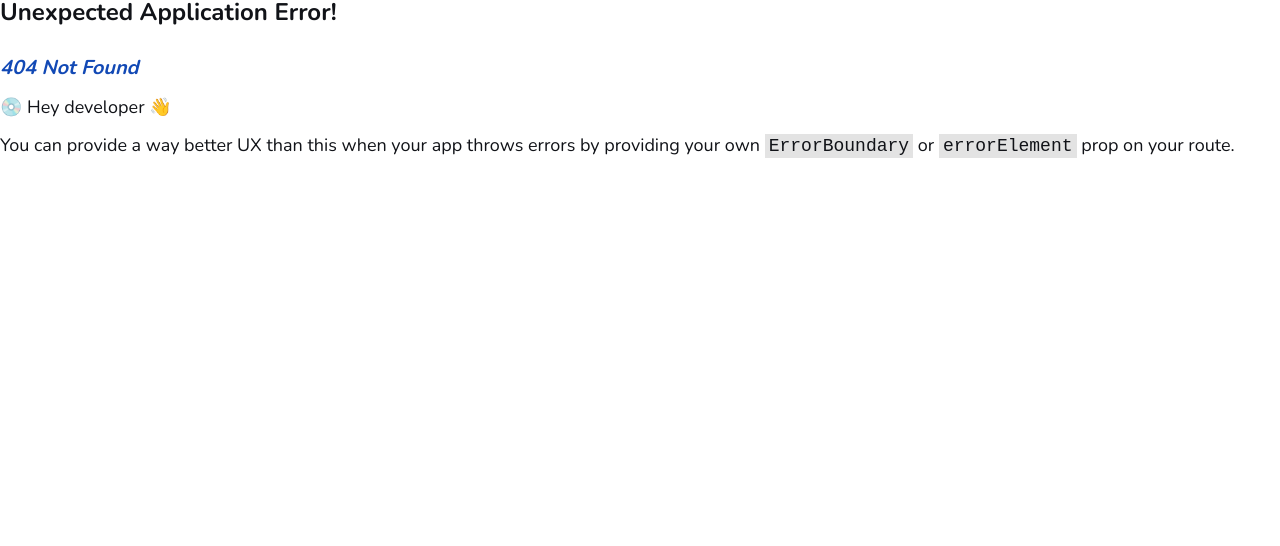
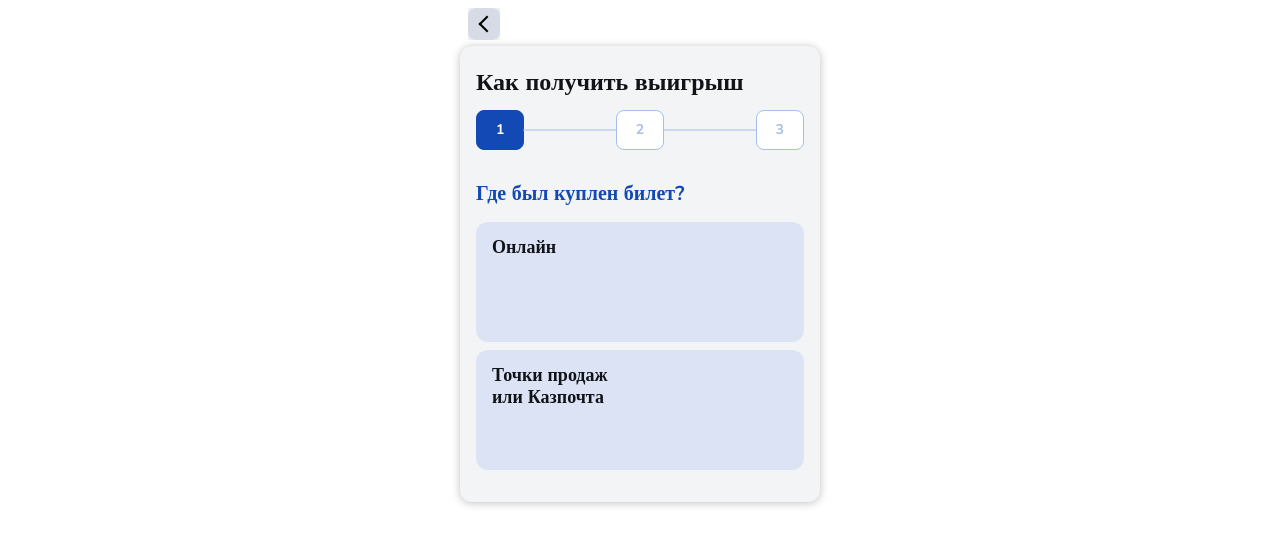
Before and after one commit to admin-asb/userguide, a React (Create React App) app: page /get-win in a window 1280 px wide. Before the commit this address had no page. Shown: the top 546 px of the page. Built offline with nearby package versions, Linux system fonts and the light colour scheme.

Commit message:
Winnings added

```diff
--- a/src/App.js
+++ b/src/App.js
@@ -9,6 +9,7 @@ import Rights from "./components/Redirect/Rules/Rights";
 import WalletRules from "./components/Redirect/Rules/WalletRules";
 import Questions from "./components/Redirect/FAQ/Questions";
 import SmsPurchase from "./components/Redirect/Purchase/SmsPurchase";
+import GetWinning from "./components/Redirect/Winnings/GetWinning";
 
 const router = createBrowserRouter([
   {
@@ -24,6 +25,7 @@ const router = createBrowserRouter([
       { path: "/wallet-rules", element: <WalletRules /> },
       { path: "/faq", element: <Questions /> },
       { path: "/sms", element: <SmsPurchase /> },
+      { path: "/get-win", element: <GetWinning /> },
     ],
   },
 ]);
--- a/src/components/MainPage/Winnings/Winnings.js
+++ b/src/components/MainPage/Winnings/Winnings.js
@@ -3,8 +3,12 @@ import checkWinImg from "../../../assets/check-win-img.png";
 import checkWinImg2 from "../../../assets/check-win-imgx2.png";
 import getWinImg from "../../../assets/get-win-img.png";
 import getWinImg2 from "../../../assets/get-win-imgx2.png";
+import { useContext } from "react";
+import NavigationContext from "../../../store/navigation-context";
 
 const Winnings = () => {
+  const navCtx = useContext(NavigationContext);
+
   return (
     <section className={classes.winnings}>
       <h3> Выигрыши </h3>{" "}
@@ -20,7 +24,9 @@ const Winnings = () => {
           alt="A picture of Win Checking box"
         />
       </div>{" "}
-      <div className={classes["winning__box"]}>
+      <div
+        className={classes["winning__box"]}
+        onClick={() => navCtx.onNavigate("get-win")}>
         {" "}
         <p>
           {" "}
--- /dev/null
+++ b/src/components/Redirect/Winnings/GetOfflineWinnings.jsx
@@ -0,0 +1,12 @@
+import classes from "./GetWinning.module.css";
+
+const GetOfflineWinning = () => {
+  return (
+    <div className={classes.how__wrapper}>
+      <div className={classes["blue-box"]}>Точки продаж</div>
+      <div className={classes["blue-box"]}>В филиалах Казпочты</div>
+    </div>
+  );
+};
+
+export default GetOfflineWinning;
--- /dev/null
+++ b/src/components/Redirect/Winnings/GetOnlineWinning.jsx
@@ -0,0 +1,13 @@
+import classes from "./GetWinning.module.css";
+
+const GetOnlineWinning = () => {
+  return (
+    <div className={classes.how__wrapper}>
+      <div className={classes["blue-box"]}>На сайте / В приложении</div>
+      <div className={classes["blue-box"]}>С помощью SMS</div>
+      <div className={classes["blue-box"]}>В приложении Beeline</div>
+    </div>
+  );
+};
+
+export default GetOnlineWinning;
--- /dev/null
+++ b/src/components/Redirect/Winnings/GetWinning.jsx
@@ -0,0 +1,69 @@
+import React, { useState } from "react";
+import { useEffect } from "react";
+import Container from "../../UI/Container";
+import classes from "./GetWinning.module.css";
+import GetWinning1 from "./GetWinning1";
+import GetOnlineWinning from "./GetOnlineWinning";
+import GetOfflineWinning from "./GetOfflineWinnings";
+
+const GetWinning = () => {
+  useEffect(() => {
+    window.scrollTo(0, 0);
+  }, []);
+
+  const [activeBox, setActiveBox] = useState(0);
+  const [completedBox, setCompletedBox] = useState(false);
+  const [title, setTitle] = useState("Где был куплен билет?");
+  const [onlineWinnings, setOnlineWinnings] = useState(false);
+  const [offlineWinnings, setOfflineWinnings] = useState(false);
+
+  const onlineHandler = () => {
+    setActiveBox(1);
+    setCompletedBox(true);
+    setTitle("А поточнее?");
+    setOnlineWinnings(true);
+  };
+
+  const offlineHandler = () => {
+    setActiveBox(1);
+    setCompletedBox(true);
+    setTitle("Где именно?");
+    setOfflineWinnings(true);
+  };
+
+  return (
+    <Container>
+      <div className={classes.how}>
+        <h2>Как получить выигрыш</h2>
+        <div className={classes.transition}>
+          <div
+            className={`${classes.box} ${
+              completedBox ? classes.completed : ""
+            } ${activeBox === 0 ? classes.active : ""}`}>
+            1
+          </div>
+          <div
+            className={`${classes.box} ${
+              activeBox === 1 ? classes.active : ""
+            }`}>
+            2
+          </div>
+          <div
+            className={`${classes.box} ${
+              activeBox === 2 ? classes.active : ""
+            }`}>
+            3
+          </div>
+        </div>
+        <h3>{title}</h3>
+        {!onlineWinnings ? (
+          <GetWinning1 onOnline={onlineHandler} onOffline={offlineHandler} />
+        ) : (
+          <GetOnlineWinning />
+        )}
+      </div>
+    </Container>
+  );
+};
+
+export default GetWinning;
--- /dev/null
+++ b/src/components/Redirect/Winnings/GetWinning.module.css
@@ -0,0 +1,81 @@
+.transition {
+  margin-top: 16px;
+  display: flex;
+  justify-content: space-between;
+  align-items: center;
+}
+
+.box {
+  border-radius: 8px;
+  border: 1px solid #a8beea;
+  background: #fff;
+  padding: 11px 19px;
+  color: #a8beea;
+  text-align: center;
+  font-family: Nunito;
+  font-size: 14px;
+  font-style: normal;
+  font-weight: 700;
+  line-height: 16px;
+  position: relative;
+}
+
+.box.active {
+  border-radius: 8px;
+  border: 1px solid, #1249b5;
+  background: #1249b5;
+  color: #fff;
+}
+
+.box::after {
+  background: #a8beea;
+  content: "";
+  width: 120px;
+  height: 1px;
+  top: 50%;
+  position: absolute;
+  left: 100%;
+  transform: translateY(-50%);
+}
+
+.box.completed {
+  border-radius: 8px;
+  border: 1px solid #0abe68;
+  background: #0abe68;
+}
+
+.box.completed::before {
+  content: "";
+  background: url("../../../assets/tick.svg");
+  position: absolute;
+  top: 0;
+  left: 0;
+  width: 100%;
+  z-index: 3;
+}
+
+.box.completed::after {
+  background: linear-gradient(270deg, #039 0%, #0abe68 100%), #039;
+}
+
+.box:last-child::after {
+  display: none;
+}
+
+.how__wrapper {
+  padding-top: 8px;
+}
+
+.blue-box {
+  margin-top: 8px;
+  height: 120px;
+  border-radius: 12px;
+  background: #dbe3f5;
+  padding: 14px 16px;
+  color: var(--ui-kit-react-black, #111318);
+  font-family: Nunito;
+  font-size: 18px;
+  font-style: normal;
+  font-weight: 700;
+  line-height: 22px;
+}
--- /dev/null
+++ b/src/components/Redirect/Winnings/GetWinning1.jsx
@@ -0,0 +1,16 @@
+import classes from "./GetWinning.module.css";
+const GetWinning1 = props => {
+  return (
+    <div className={classes.how__wrapper}>
+      <div className={classes["blue-box"]} onClick={props.onOnline}>
+        Онлайн
+      </div>
+      <div className={classes["blue-box"]} onClick={props.onOffline}>
+        Точки продаж <br />
+        или Казпочта
+      </div>
+    </div>
+  );
+};
+
+export default GetWinning1;
```
Also changed, not shown: src/assets/tick.svg (added).
